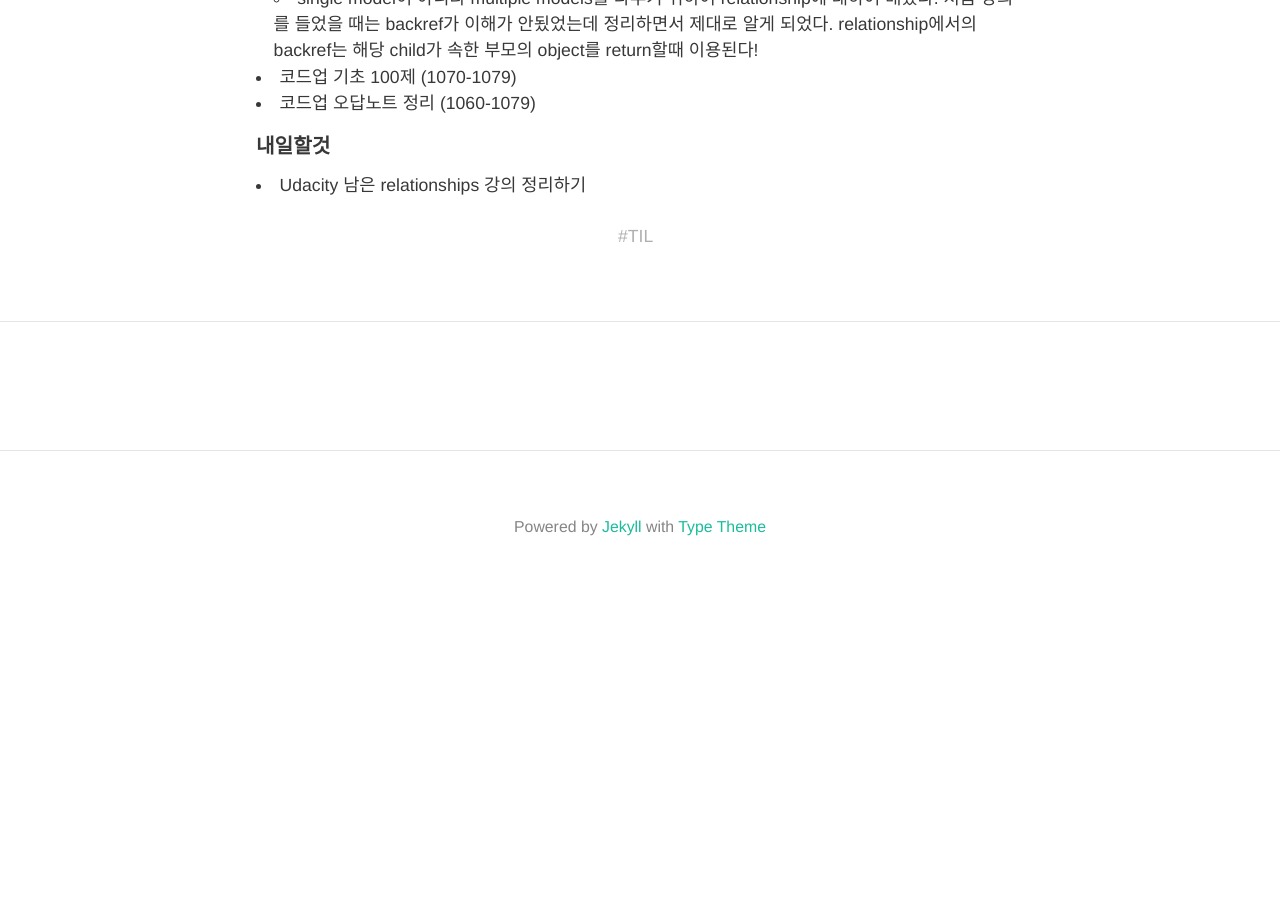
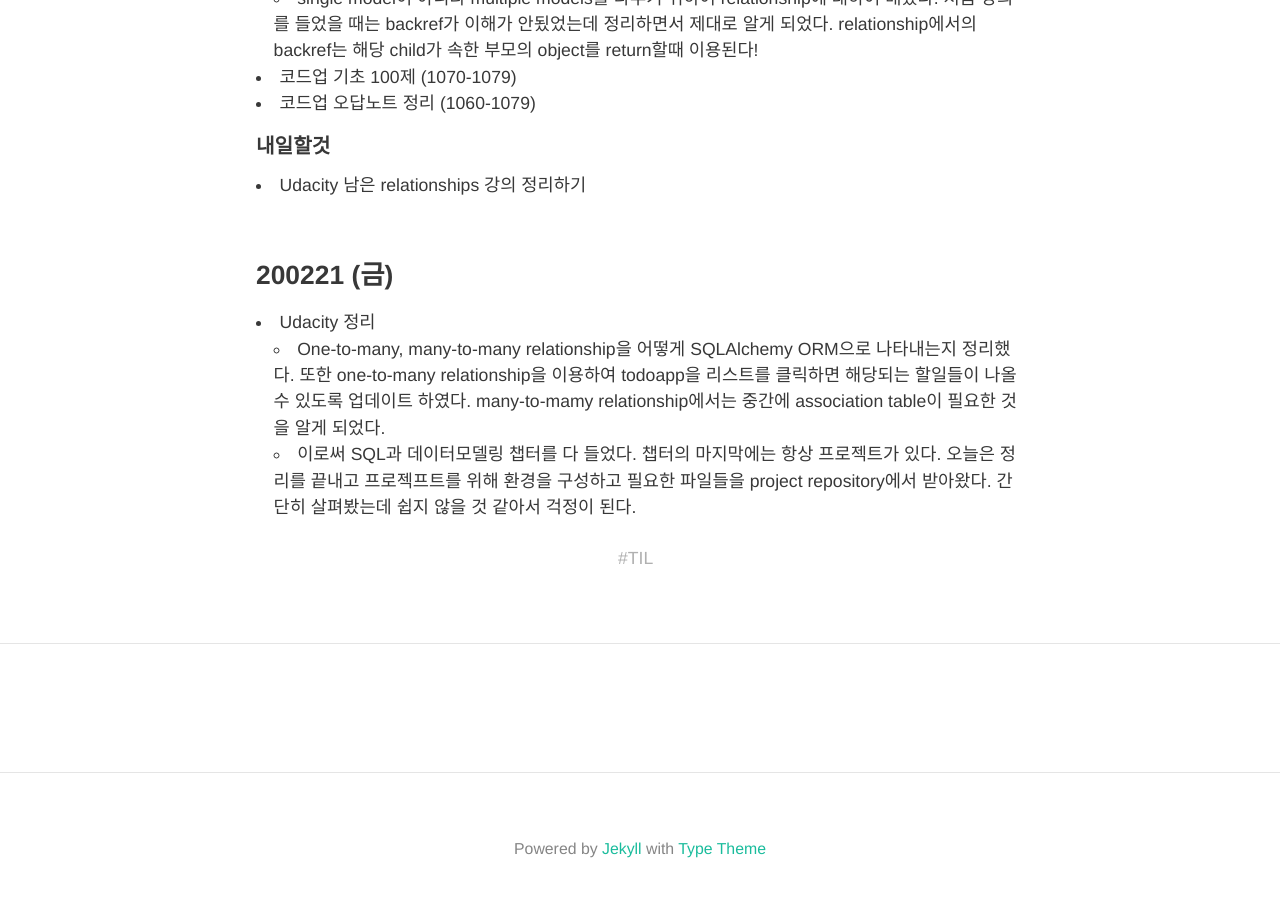
Before and after one commit to HyunlangBan/hyunlangban.github.io, a Jekyll site: the page built from _posts/2020-02-18-til-week.md, in a window 1280 px wide and 900 px high, scrolled down 1771 px. Shown: the top 897 px of the window. Built offline with Jekyll 4.4.1, drawn with Linux system fonts in a browser that asks for light colours; nearby versions of some CDN libraries; some web fonts are replaced; comment, search, counter and statistics services are not loaded; before the commit the page ends 2374 px from its top, so only the background shows below that.

Commit message:
Update 2020-02-18-til-week.md

```diff
--- a/_posts/2020-02-18-til-week.md
+++ b/_posts/2020-02-18-til-week.md
@@ -50,3 +50,10 @@ tag: TIL
 
 #### 내일할것
 - Udacity 남은 relationships 강의 정리하기
+
+<br>
+
+### 200221 (금)
+- Udacity 정리
+  - One-to-many, many-to-many relationship을 어떻게 SQLAlchemy ORM으로 나타내는지 정리했다. 또한 one-to-many relationship을 이용하여 todoapp을 리스트를 클릭하면 해당되는 할일들이 나올 수 있도록 업데이트 하였다. many-to-mamy relationship에서는 중간에 association table이 필요한 것을 알게 되었다.
+  - 이로써 SQL과 데이터모델링 챕터를 다 들었다. 챕터의 마지막에는 항상 프로젝트가 있다. 오늘은 정리를 끝내고 프로젝프트를 위해 환경을 구성하고 필요한 파일들을 project repository에서 받아왔다. 간단히 살펴봤는데 쉽지 않을 것 같아서 걱정이 된다.
```
